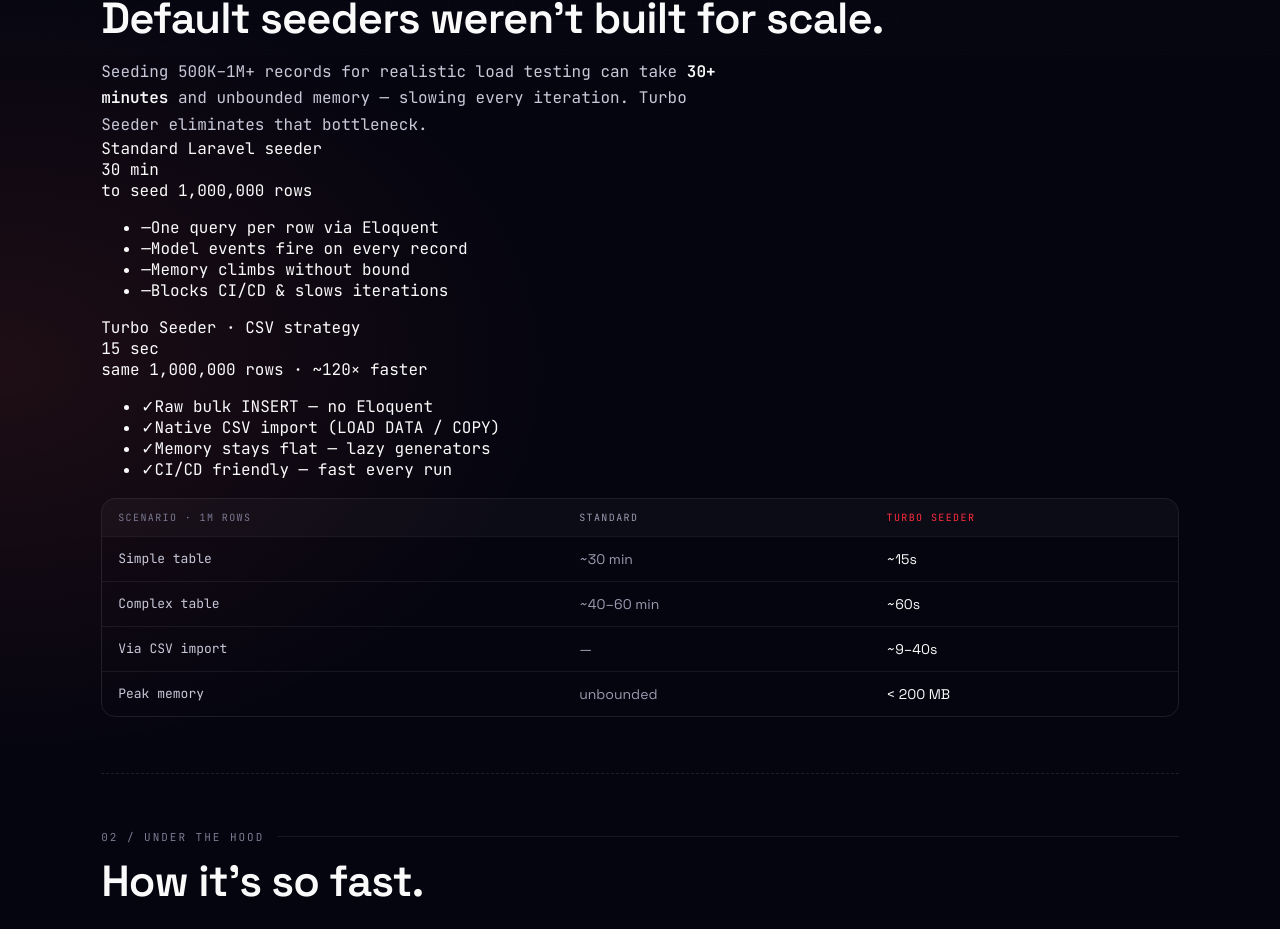
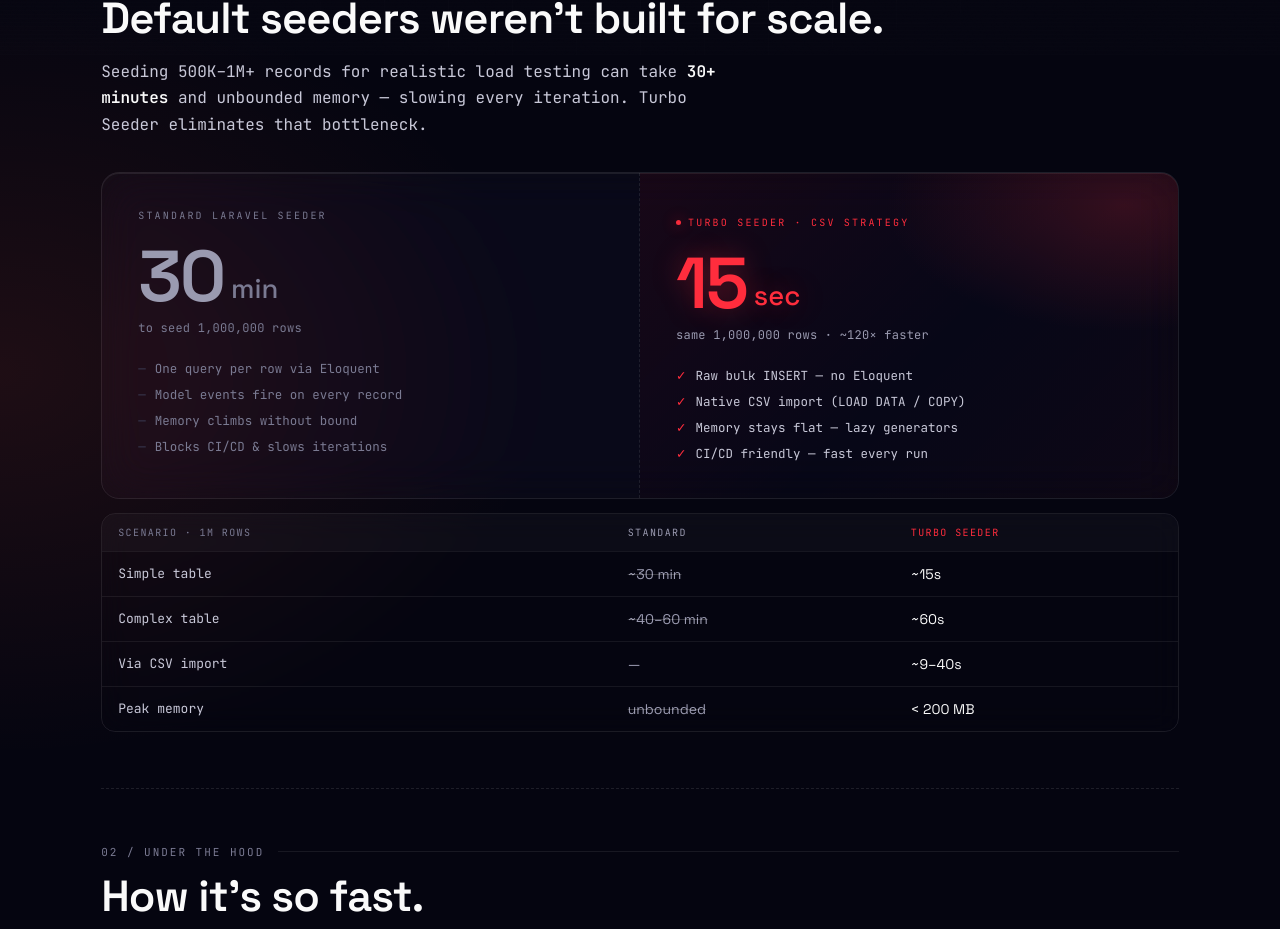
Before and after one commit to iz-ahmad/portfolio, a Next.js app: page /packages/turbo-seeder in a window 1280 px wide. Shown: the part 745-1674 px from the top of the page. Built offline with nearby package versions, Linux system fonts and the light colour scheme.

Commit message:
Replace race CSS with static split-panel styles; fix scrollbar and remove stale cursor override

```diff
--- a/src/styles/turbo-seeder.css
+++ b/src/styles/turbo-seeder.css
@@ -4,15 +4,8 @@
    ============================================================ */
 
 /* Standalone page overrides — reset portfolio-shell body styles */
+html:has(.ts-page),
 body:has(.ts-page) { padding-right: 0 !important; overflow-x: hidden; }
-
-/* Restore cursor on this standalone page (base.css hides it globally) */
-@media (pointer: fine) and (prefers-reduced-motion: no-preference) {
-  body:has(.ts-page) { cursor: auto; }
-  body:has(.ts-page) a,
-  body:has(.ts-page) button,
-  body:has(.ts-page) [role="button"] { cursor: pointer; }
-}
 
 .ts-page {
   position: relative;
@@ -314,232 +307,140 @@ body:has(.ts-page) { padding-right: 0 !important; overflow-x: hidden; }
   margin: 18px 0 0;
 }
 
-.ts-race-wrap {
+/* ── Problem — Static Split Panel ────────────────────────── */
+.ts-cmp-split {
   margin-top: 34px;
+  display: grid;
+  grid-template-columns: 1fr 1fr;
+  gap: 0;
   border-radius: 18px;
   border: 1px solid rgba(255, 255, 255, 0.10);
-  background:
-    linear-gradient(135deg, rgba(255, 255, 255, 0.04), rgba(255, 255, 255, 0.01) 60%, rgba(255, 45, 61, 0.03));
-  padding: clamp(18px, 3vw, 28px);
+  overflow: hidden;
   backdrop-filter: blur(22px) saturate(150%);
   -webkit-backdrop-filter: blur(22px) saturate(150%);
-  box-shadow:
-    inset 0 1px 0 rgba(255, 255, 255, 0.08),
-    inset 0 -1px 0 rgba(255, 45, 61, 0.04),
-    0 1px 0 rgba(0, 0, 0, 0.3);
+  box-shadow: inset 0 1px 0 rgba(255, 255, 255, 0.08);
 }
 
-.ts-race-header {
-  display: flex;
-  align-items: center;
-  justify-content: space-between;
-  gap: 16px;
-  flex-wrap: wrap;
-  margin-bottom: 20px;
+.ts-cmp-left {
+  padding: clamp(22px, 3vw, 36px);
+  background: rgba(255, 255, 255, 0.02);
+  border-right: 1px dashed rgba(255, 255, 255, 0.09);
 }
 
-.ts-race-label {
-  display: inline-flex;
-  align-items: center;
-  gap: 8px;
-  font-family: var(--font-mono);
-  font-size: 11px;
-  letter-spacing: 0.18em;
-  color: var(--ink-2);
-  text-transform: uppercase;
-}
-
-.ts-race-label-dot {
-  width: 6px;
-  height: 6px;
-  border-radius: 50%;
-  background: var(--accent);
-  box-shadow: 0 0 8px var(--accent);
-  flex-shrink: 0;
-}
-
-.ts-run-btn {
-  font-family: var(--font-mono);
-  font-size: 11px;
-  letter-spacing: 0.14em;
-  text-transform: uppercase;
-  padding: 10px 18px;
-  border-radius: 999px;
-  border: 1px solid var(--accent);
-  background: rgba(255, 45, 61, 0.10);
-  color: var(--accent);
-  cursor: pointer;
-  transition: background 200ms ease;
-}
-
-.ts-run-btn:hover { background: rgba(255, 45, 61, 0.18); }
-
-.ts-race {
-  display: grid;
-  grid-template-columns: 1fr auto 1fr;
-  align-items: stretch;
-  gap: 16px;
-}
-
-.ts-race-card {
+.ts-cmp-right {
+  padding: clamp(22px, 3vw, 36px);
+  background: linear-gradient(135deg, rgba(255, 45, 61, 0.08), rgba(255, 255, 255, 0.01) 55%, rgba(255, 90, 60, 0.04));
   position: relative;
-  border-radius: 14px;
-  border: 1px solid rgba(255, 255, 255, 0.10);
-  background: rgba(255, 255, 255, 0.02);
-  box-shadow: inset 0 1px 0 rgba(255, 255, 255, 0.05);
-  padding: 22px;
-}
-
-.ts-race-card-turbo {
-  border-color: rgba(255, 45, 61, 0.45);
-  background:
-    linear-gradient(135deg, rgba(255, 45, 61, 0.09), rgba(255, 255, 255, 0.012) 58%, rgba(255, 90, 60, 0.05));
-  box-shadow:
-    inset 0 1px 0 rgba(255, 255, 255, 0.08),
-    0 0 34px rgba(255, 45, 61, 0.16);
-}
-
-.ts-race-card-head {
-  display: flex;
-  align-items: center;
-  justify-content: space-between;
-  gap: 10px;
-}
-
-.ts-race-name {
-  font-family: var(--font-mono);
-  font-size: 11px;
-  letter-spacing: 0.14em;
-  line-height: 1.4;
-  text-transform: uppercase;
-  color: var(--ink-1);
-}
-
-.ts-race-name-turbo { color: var(--ink-0); }
-
-.ts-status-chip {
-  font-family: var(--font-mono);
-  font-size: 9px;
-  letter-spacing: 0.12em;
-  text-transform: uppercase;
-  color: var(--ink-2);
-  display: inline-flex;
-  align-items: center;
-  gap: 6px;
-}
-
-.ts-status-chip-turbo { color: var(--accent); }
-
-.ts-status-dot {
-  width: 5px;
-  height: 5px;
-  border-radius: 50%;
-  background: var(--ink-2);
-  flex-shrink: 0;
-}
-
-.ts-status-dot-accent {
-  background: var(--accent);
-  box-shadow: 0 0 6px var(--accent);
-}
-
-.ts-race-sub {
-  font-family: var(--font-mono);
-  font-size: 11px;
-  color: var(--ink-2);
-  margin-top: 9px;
-}
-
-.ts-clock {
-  font-family: var(--font-display);
-  font-weight: 600;
-  font-size: clamp(38px, 5.4vw, 56px);
-  letter-spacing: -0.02em;
-  color: #9a9ab0;
-  margin: 16px 0 2px;
-  font-variant-numeric: tabular-nums;
-}
-
-.ts-clock-accent {
-  color: var(--accent);
-  text-shadow: 0 0 20px rgba(255, 45, 61, 0.4);
-}
-
-.ts-race-caption {
-  font-family: var(--font-mono);
-  font-size: 11px;
-  color: var(--ink-2);
-  margin-bottom: 16px;
-}
-
-.ts-bar-track {
-  position: relative;
-  height: 10px;
-  border-radius: 999px;
-  background: rgba(255, 255, 255, 0.05);
   overflow: hidden;
 }
 
-.ts-bar-fill {
+.ts-cmp-glow {
   position: absolute;
-  top: 0; left: 0;
-  height: 100%; width: 100%;
-  transform-origin: left center;
-  transform: scaleX(0);
-  background: linear-gradient(90deg, #3a0d14, #7d1a26);
-  border-radius: 0;
+  inset: 0;
+  background: radial-gradient(340px 180px at 90% 10%, rgba(255, 45, 61, 0.18), transparent 70%);
+  pointer-events: none;
 }
 
-.ts-bar-fill-turbo {
-  background: linear-gradient(90deg, var(--accent), #ff5a3c);
-  box-shadow: 0 0 16px rgba(255, 45, 61, 0.6);
-}
+.ts-cmp-right-inner { position: relative; }
 
-.ts-turbo-rate {
-  font-family: var(--font-mono);
-  font-size: 11px;
-  color: var(--accent);
-  margin-top: 12px;
-  letter-spacing: 0.03em;
-}
-
-.ts-vs {
-  display: flex;
-  flex-direction: column;
-  align-items: center;
-  justify-content: center;
-  gap: 4px;
-  padding: 0 2px;
-}
-
-.ts-vs-num {
-  font-family: var(--font-display);
-  font-weight: 700;
-  font-size: clamp(28px, 3vw, 42px);
-  color: var(--accent);
-  text-shadow: 0 0 22px rgba(255, 45, 61, 0.5);
-  line-height: 1;
-}
-
-.ts-vs-label {
+.ts-cmp-panel-label {
   font-family: var(--font-mono);
   font-size: 10px;
   letter-spacing: 0.22em;
   text-transform: uppercase;
   color: var(--ink-2);
+  margin-bottom: 18px;
 }
+
+.ts-cmp-panel-label-accent {
+  color: var(--accent);
+  display: inline-flex;
+  align-items: center;
+  gap: 7px;
+}
+
+.ts-cmp-accent-dot {
+  width: 5px;
+  height: 5px;
+  border-radius: 50%;
+  background: var(--accent);
+  box-shadow: 0 0 8px var(--accent);
+  flex-shrink: 0;
+  animation: ts-pulse 2.4s ease-in-out infinite;
+}
+
+.ts-cmp-big-metric {
+  font-family: var(--font-display);
+  font-weight: 600;
+  font-size: clamp(46px, 6vw, 72px);
+  letter-spacing: -0.03em;
+  line-height: 1;
+  color: #9a9ab0;
+}
+
+.ts-cmp-big-metric-accent {
+  color: var(--accent);
+  text-shadow: 0 0 28px rgba(255, 45, 61, 0.35);
+}
+
+.ts-cmp-metric-unit {
+  font-size: 0.38em;
+  font-weight: 500;
+  letter-spacing: 0;
+  vertical-align: 0.12em;
+  color: var(--ink-2);
+}
+
+.ts-cmp-big-metric-accent .ts-cmp-metric-unit { color: inherit; }
+
+.ts-cmp-metric-caption {
+  font-size: 12px;
+  color: var(--ink-2);
+  margin-top: 8px;
+  margin-bottom: 24px;
+  letter-spacing: 0.02em;
+}
+
+.ts-cmp-metric-caption-muted { color: #9a9ab0; }
+
+.ts-cmp-bullets {
+  list-style: none;
+  margin: 0;
+  padding: 0;
+  display: flex;
+  flex-direction: column;
+  gap: 9px;
+}
+
+.ts-cmp-bullet {
+  display: flex;
+  align-items: baseline;
+  gap: 9px;
+  font-size: 12.5px;
+  color: var(--ink-2);
+}
+
+.ts-cmp-bullet-prefix {
+  color: var(--ink-3);
+  flex-shrink: 0;
+}
+
+.ts-cmp-bullet-win { color: var(--ink-1); }
+.ts-cmp-bullet-win .ts-cmp-bullet-prefix { color: var(--accent); }
 
 /* comparison table */
 .ts-cmp-table {
-  margin-top: 18px;
+  margin-top: 14px;
   border-radius: 14px;
-  border: 1px solid rgba(255, 255, 255, 0.10);
+  border: 1px solid rgba(255, 255, 255, 0.09);
   overflow: hidden;
+  backdrop-filter: blur(14px);
+  -webkit-backdrop-filter: blur(14px);
 }
 
 .ts-cmp-row {
   display: grid;
-  grid-template-columns: 1.5fr 1fr 1fr;
+  grid-template-columns: 1.8fr 1fr 1fr;
 }
 
 .ts-cmp-row-header { background: rgba(255, 255, 255, 0.03); }
@@ -569,6 +470,11 @@ body:has(.ts-page) { padding-right: 0 !important; overflow-x: hidden; }
   font-size: 14px;
   color: #9a9ab0;
   padding: 13px 16px;
+}
+
+.ts-cmp-cell-std-strike {
+  text-decoration: line-through;
+  text-decoration-color: rgba(255, 255, 255, 0.20);
 }
 
 .ts-cmp-cell-turbo {
@@ -904,9 +810,11 @@ body:has(.ts-page) { padding-right: 0 !important; overflow-x: hidden; }
 
 /* ── Responsive ─────────────────────────────────────────── */
 @media (max-width: 1024px) {
-  .ts-hero-grid { grid-template-columns: 1fr; gap: 34px; }
+  .ts-hero-grid  { grid-template-columns: 1fr; gap: 34px; }
   .ts-fast-grid  { grid-template-columns: repeat(2, 1fr); }
   .ts-feat-grid  { grid-template-columns: repeat(2, 1fr); }
+  .ts-cmp-split  { grid-template-columns: 1fr; }
+  .ts-cmp-left   { border-right: none; border-bottom: 1px dashed rgba(255, 255, 255, 0.09); }
 }
 
 @media (max-width: 860px) {
@@ -916,8 +824,6 @@ body:has(.ts-page) { padding-right: 0 !important; overflow-x: hidden; }
 @media (max-width: 680px) {
   .ts-fast-grid { grid-template-columns: 1fr; }
   .ts-feat-grid { grid-template-columns: 1fr; }
-  .ts-race      { grid-template-columns: 1fr; }
-  .ts-vs        { flex-direction: row; gap: 10px; padding: 6px 0; }
 
   .ts-install { max-width: 100%; }
   .ts-install code { white-space: normal; word-break: break-word; }
```
